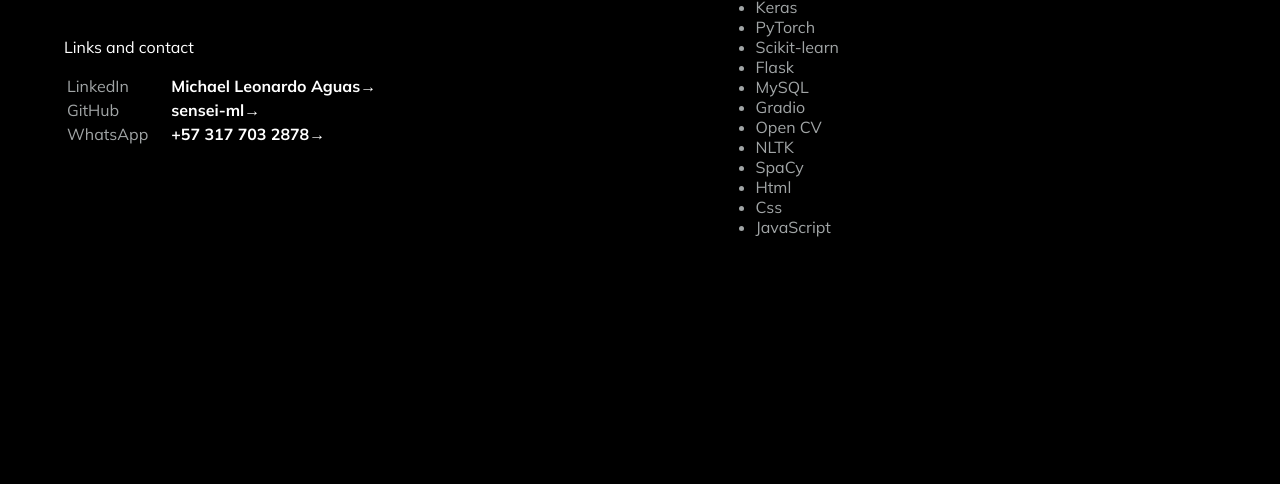
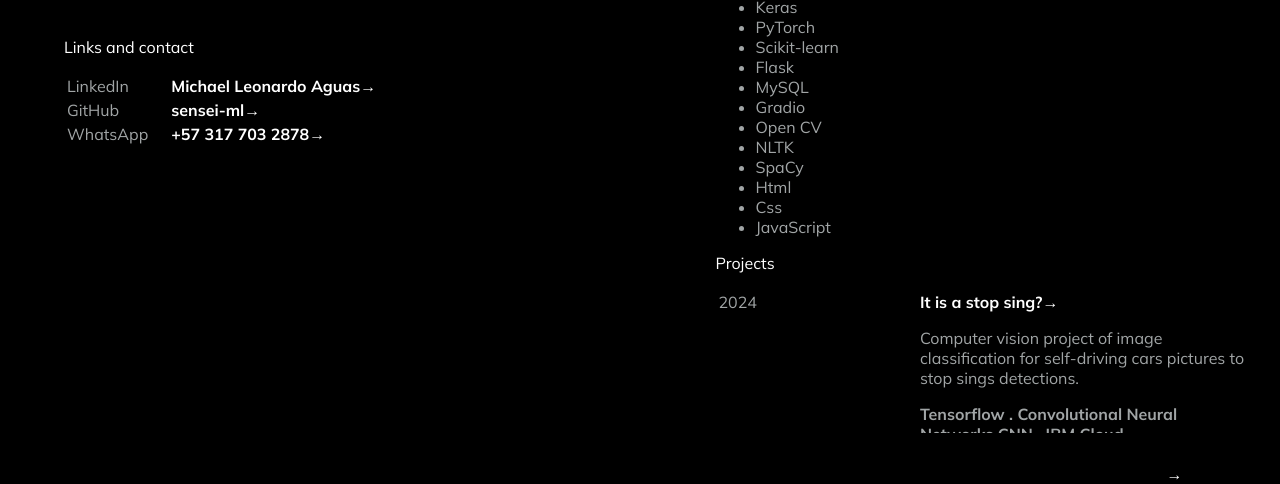
Before and after one commit to sensei-ml/sensei-ml, a plain HTML site: page index.html in a window 1280 px wide. Shown: the part 367-851 px from the top of the page. Before the commit the page ends 800 px from the top, so only its background shows below. Drawn offline with Linux system fonts and the light colour scheme.

Commit message:
Add projects section templates
Adding some of my AI projects

```diff
--- a/app/title-handler.js
+++ b/app/title-handler.js
@@ -1,6 +1,6 @@
 var originalTitle = document.title;
 window.onblur = function() {
-    document.title = "Where are you going?";
+    document.title = "Ey! get back.";
 };
 window.onfocus = function() {
     document.title = originalTitle;
--- a/index.html
+++ b/index.html
@@ -65,7 +65,26 @@
                 <li>Html</li>
                 <li>Css</li>
                 <li>JavaScript</li>
-            </p>
+            </ul>
+            <p class="subtitle">Projects</h2>
+                <table class="project_description">
+                    <tr>
+                        <td class = "year_project_column">2024</td>
+                        <td class = "description_project_column">
+                            <a href = "http://" class = "project_link">It is a stop sing?<span class="arrow_link">→</span></a>
+                            <p class = "project_name">Computer vision project of image classification for self-driving cars pictures to stop sings detections.</p>
+                            <p class = "project_frameworks">Tensorflow . Convolutional Neural Networks CNN . IBM Cloud</p>
+                        </td>
+                    </tr>
+                    <tr>
+                        <td class = "year_project_column">2023</td>
+                        <td class = "description_project_column">
+                            <a href = "http://" class = "project_link">Brain tumors classificator model<span class="arrow_link">→</span></a>
+                            <p class = "project_name">Convolutional neural network model based on Inception to classify brain tumors images.</p>
+                            <p class = "project_frameworks">Tensorflow . Convolutional Neural Networks CNN . Transfer learning</p>
+                        </td>
+                    </tr>
+                </table>
         </header>
     </section>
 </body>
--- a/style.css
+++ b/style.css
@@ -14,7 +14,7 @@ body {
     scroll-behavior: smooth;
 }
 
-.cv_button, .social_media_link {
+.cv_button, .project_link, .social_media_link {
     font-weight: bold;
     color: white;
     text-decoration: None;
@@ -52,6 +52,10 @@ body {
     width: 200px;
 }
 
+.project_frameworks {
+    font-weight: bold;
+}
+
 .right_side {
     background-color: black;
     padding: 2%;
@@ -78,3 +82,9 @@ body {
 .title_name {
     color: white;
 }
+
+.year_project_column {
+    padding-right: 10rem;
+    text-align: left;
+    vertical-align: top;
+}
```
